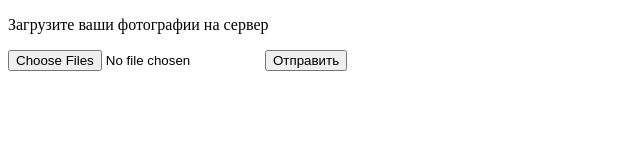
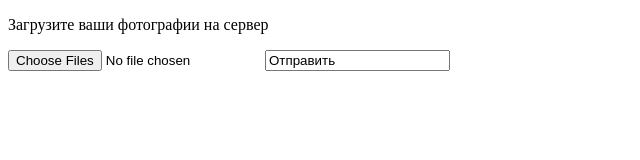
Before and after one commit to NewSchoolProgrammist/VladimirProjSchool, a plain HTML site: page index.html in a window 1280 px wide. Shown: the whole page, without its empty margins (0-640 px from the left). Drawn offline with Linux system fonts and the light colour scheme.

Commit message:
Update index.html

```diff
--- a/index.html
+++ b/index.html
@@ -8,7 +8,7 @@
   <form enctype="multipart/form-data" method="post">
    <p>Загрузите ваши фотографии на сервер</p>
    <p><input type="file" name="photo" multiple accept="image/*,image/jpeg">
-   <input type="submit" value="Отправить"></p>
+   <input value="Отправить"></p>
   </form>
  </body>
 </html>
```
